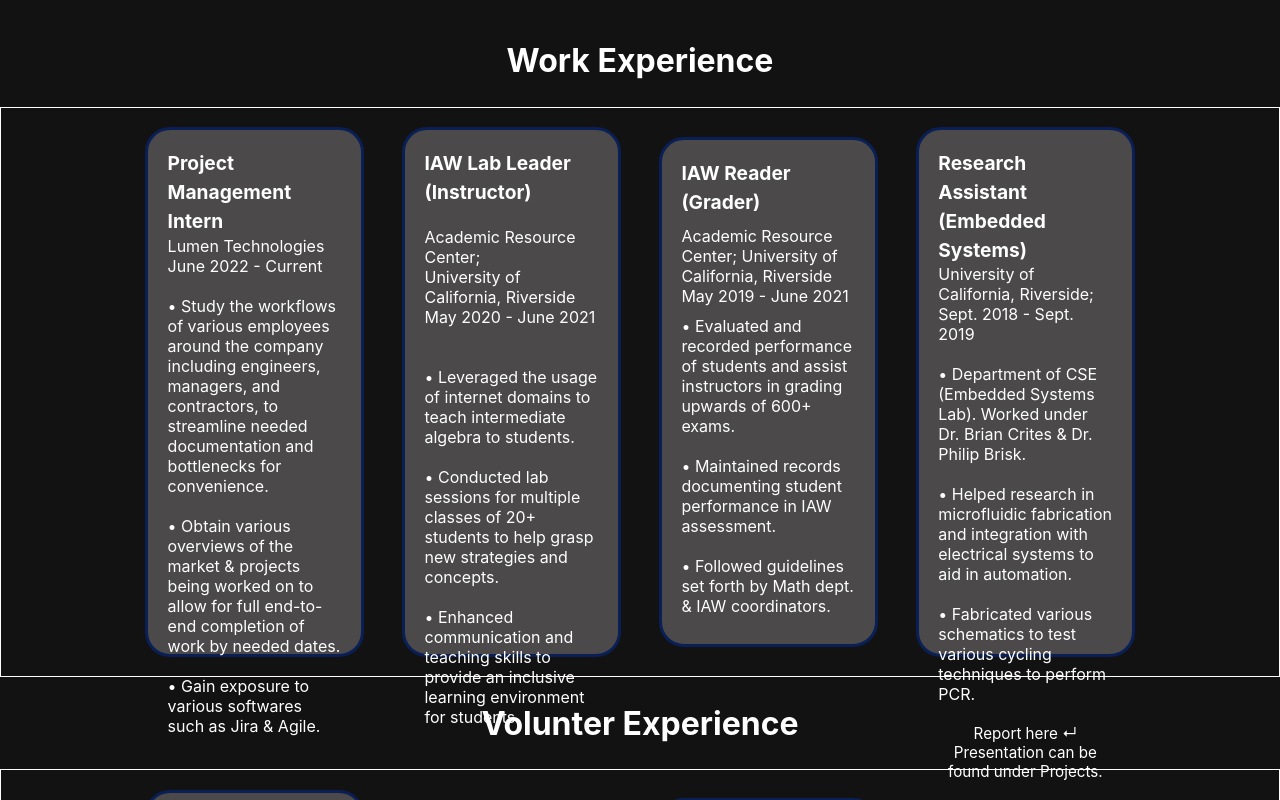
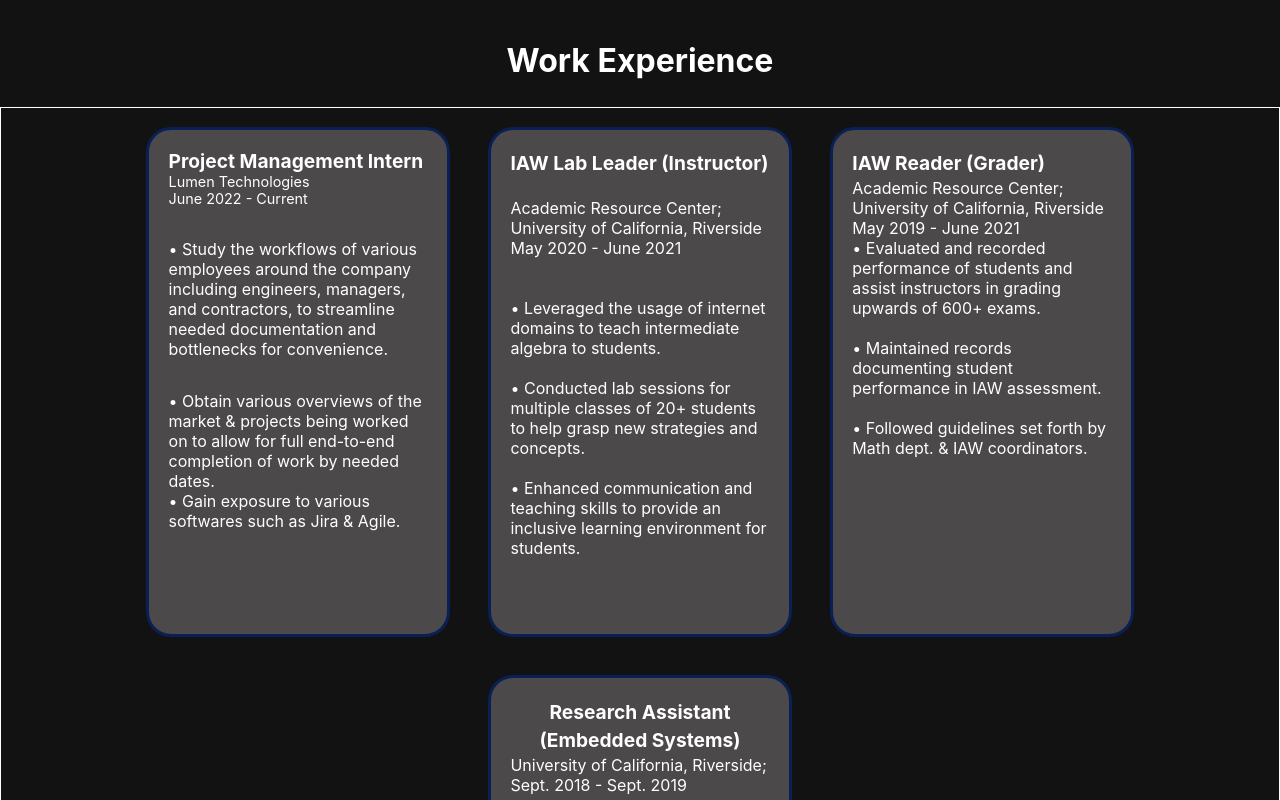
Before and after one commit to jjtrinh99/Website, a Next.js app: page / in a window 1280 px wide. Shown: the part 840-1640 px from the top of the page. Built offline with nearby package versions, Linux system fonts and the light colour scheme.

Commit message:
Got Lumen PM Intern Card to work, apply to all others.

```diff
--- a/pages/index.js
+++ b/pages/index.js
@@ -65,12 +65,20 @@ export default function Home() {
           <div className={styles.container}>
 
             <div  className={styles.card}>
-              <p><title>Project Management Intern</title><br /></p>
-              <div className="location">Lumen Technologies<br /> June 2022 - Current</div>
-              <br />
+              <div>
+              <title>Project Management Intern</title>
+              </div>
+              <div className={styles.location}>Lumen Technologies<br /> June 2022 - Current</div>
+              <div className={styles.bulletmargin}>
               &#8226;  Study the workflows of various employees around the company including engineers&#44; managers&#44; and contractors&#44; to streamline needed documentation and bottlenecks for convenience&#46;
-              <br /><br />&#8226;  Obtain various overviews of the market &amp; projects being worked on to allow for full end-to-end completion of work by needed dates&#46;
-              <br /><br />&#8226;  Gain exposure to various softwares such as Jira &amp; Agile&#46;
+              </div>
+              <div>
+              &#8226;  Obtain various overviews of the market &amp; projects being worked on to allow for full end-to-end completion of work by needed dates&#46;
+              </div>
+              <div>
+              &#8226;  Gain exposure to various softwares such as Jira &amp; Agile&#46;
+              </div>
+
             </div>
 
             <div  className={styles.card}>
@@ -112,7 +120,7 @@ export default function Home() {
           >
                 <div  className={styles.card}>
                   <p><title>Director</title><br /></p>
-                  <div className='location'>Cutie &amp; Citrus Hack <br />May 2020 - June 2021</div>
+                  <div className='date'>Cutie &amp; Citrus Hack <br />May 2020 - June 2021</div>
 
                   &#8226; Led a committee consisting of team leads and subcommittees&#44; inclusive of Sponsorship&#44; Web Development&#44; Operations&#44; &amp; Marketing&#46;
                   <br /><br />&#8226; Streamlined and centralized workflow towards an impactful hackathon through documentation&#44; inclusivity&#44; engagement&#44; and collaboration&#46;
@@ -180,10 +188,9 @@ export default function Home() {
           <a href="hhttps://docs.google.com/document/d/1K9Kk7v5S7woE3pdP6iqIU7xLfaW-thwBnI_xWZO0x8k/edit" target="_blank" rel="noreferrer" className={styles.card}>
             <p> <title>Smart Pillow IoT &rarr;</title></p>
             <div className="date"> Sept&#46; 2021 - June 2021</div>
-            <br />&#8226; Senior Design in Embedded Systems&#46;
-            <br /><br />&#8226; Developed a Smart Pillow geared towards Health IoT &amp; Embedded Systems&#44; specifically through the creation of a Smart Device&#46;
+            <br />&#8226; Senior Design in Embedded Systems&#46; Developed a Smart Pillow geared towards Health IoT &amp; Embedded Systems&#46;
             <br /><br />&#8226; Includes mechanical actuation&#44; temperature heating &amp; cooling of the pillow&#44; heart rate sensing&#44; and snoring detection&#46;
-            <br /><br />&#8226; Helps user make adjustments to their sleep quality &amp; eliminate issues such as sleep apnea &amp; snoring&#46;
+            <br /><br />&#8226; Helps user make adjustments to their sleep quality &amp; eliminate issues such as sleep apnea&#46;
 
           </a>
 
--- a/styles/Home.module.css
+++ b/styles/Home.module.css
@@ -74,13 +74,18 @@
 
 .date{
   color: white;
+
   text-align: left;
   font-size: 0.3rem;
 }
 .location{
   color: white;
   text-align: left;
-  font-size: 0.6rem;
+  font-size: 0.9rem;
+  margin-bottom: 2rem;
+}
+.bulletmargin{
+  margin-bottom: 2rem;
 }
 
 .code {
@@ -103,8 +108,8 @@
 }
 
 .card {
-  display: inline-flex;
-  /* flex-direction: row; */
+  display: flex;
+  flex-direction: column;
   margin: 1.2rem;
   padding: 1.2rem;
   text-align: left;
@@ -114,10 +119,10 @@
   border-radius: 25px;
   transition: color 0.15s ease, border-color 0.15s ease;
  min-height: 510px;
- max-height: 530px;
+ max-height: 800px;
  flex-wrap: wrap;
-  width: 18%;
-  justify-content: left;
+  width: 25%;
+  justify-content: flex-start;
   background-color:  rgb(75, 73, 73);
 
 }
@@ -127,9 +132,11 @@
 
   display: inline-grid;
 
-  text-align: left;
+  text-align: center;
   color: white;
   background-color:  rgb(75, 73, 73);
+  height: fit-content;
+  /* margin-bottom: 0; */
 }
 .card:hover,
 .card:focus,
```
